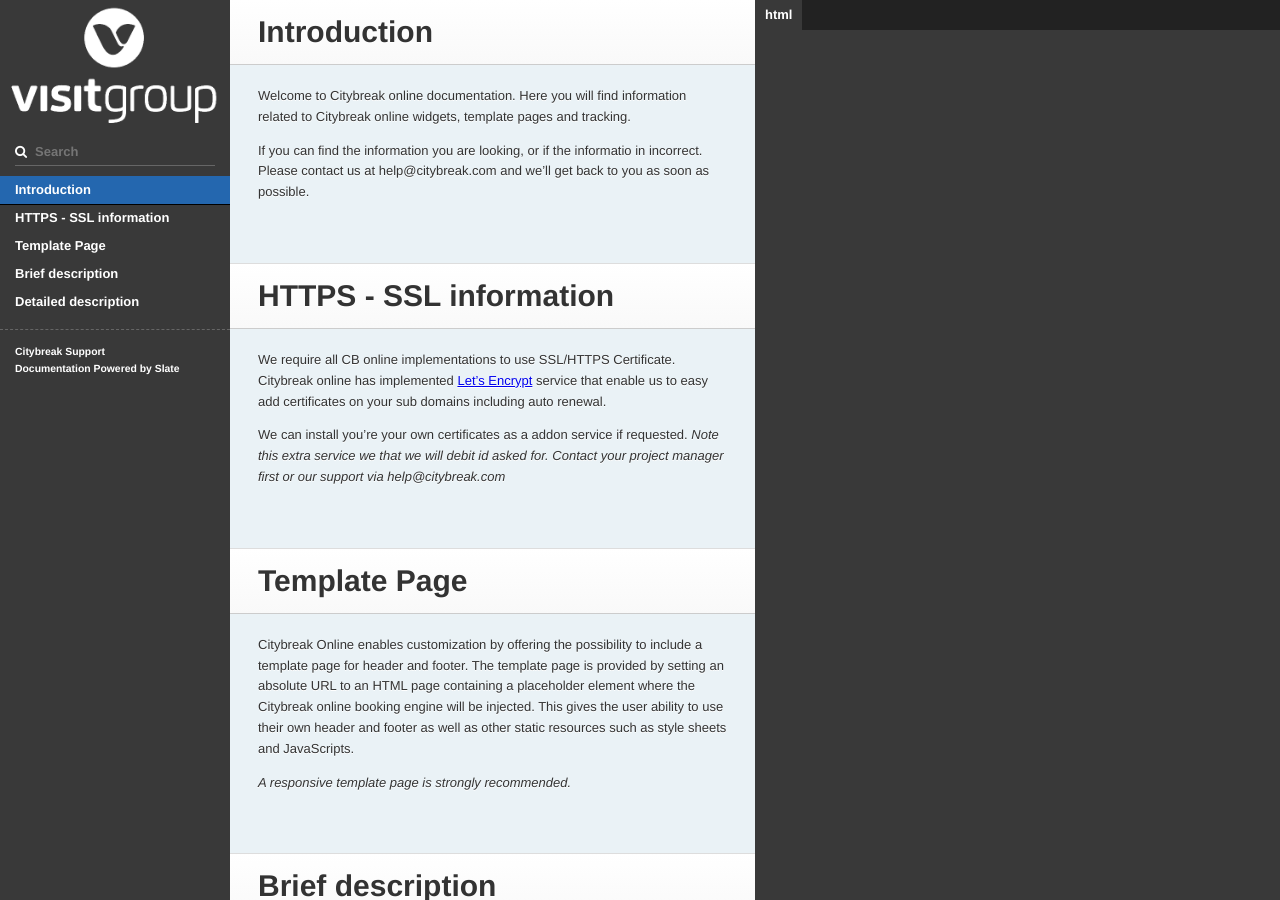
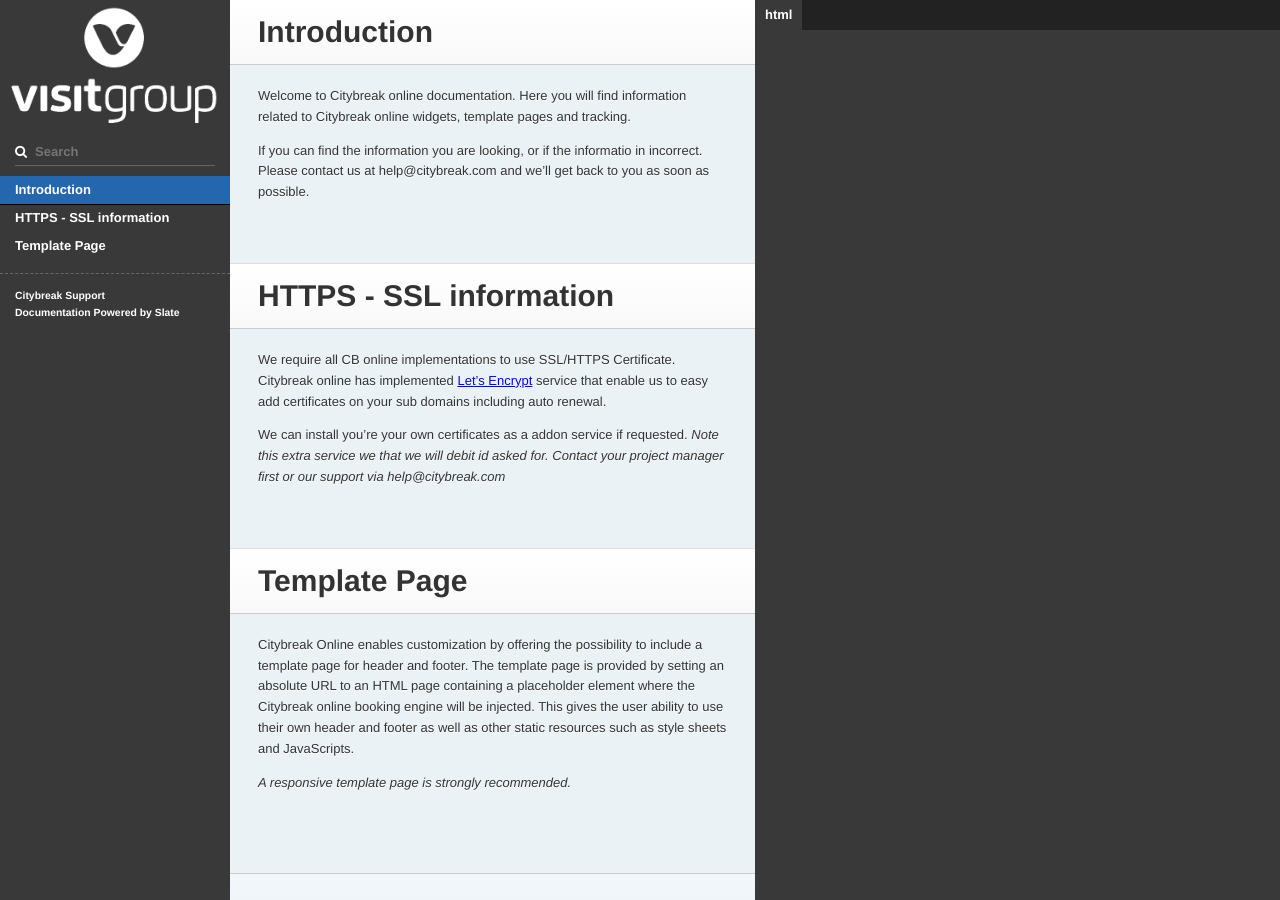
Before and after one commit to visit/citybreak-online-doc, a Jekyll site: the page built from index.md, in a window 1280 px wide and 900 px high. Built offline with Jekyll 4.4.1, drawn with Linux system fonts in a browser that asks for light colours; our own code applies the rules of GitHub Pages for plain Markdown files.

Commit message:
Update template.md

````diff
--- a/_includes/template.md
+++ b/_includes/template.md
@@ -4,9 +4,9 @@ Citybreak Online enables customization by offering the possibility to include a
 
 _A responsive template page is strongly recommended._
 
-# Brief description
+## Brief description
 
-## Restrictions
+### Restrictions
 
 * **Valid HTML5 markup**
 Citybreak online will parse the template page as HTML5 markup and it will therefore need to consist of valid HTML5 markup. The validity of the markup is determined by the tool we use for parsing, which is currently HtmlAgilityPack, but the markup can be validated with a tool such as the W3C validator using the HTML 5 doctype setting. The DOCTYPE is replaced or set by Citybreak online to <!DOCTYPE html>.
@@ -24,10 +24,10 @@ This will be the placeholder where the Citybreak online booking engine will be i
 
 _NOTE: Trobbule shooting will be debited accourgin our standard hour rate._
 
-## Optional functionality
+### Optional functionality
 Language select feature (if multiple languages are configured for the specific guide and a span with id attribute ‘cb_replace_languages_select’ is encountered).
 
-## Features
+### Features
 Relative href/src rewriting.
 Title inject from Citybreak.
 Meta keyword inject
@@ -37,20 +37,20 @@ Injects CSS links and scripts from Citybreak online.
 Possibly remove form tags if interfering with Citybreak online.
 Possibly remove VIEWSTATE hidden input field.
 
-# Detailed description
+## Detailed description
 This section will go into the details of how to create your external header footer.
 
-## Error reporting
+### Error reporting
 If something goes wrong during the creation of the header/footer include from Citybreak, the error will be reported as a .NET stack trace in a comment at the bottom of the HTML generated. The standard header footer of Citybreak online will be used meanwhile.
 
-## Features
+### Features
 Form tags
 If a form tag is encountered in the header/footer include document that has a child element that defines special functionality for Citybreak online (such as the content div or language span, described below), the form will simply be removed and replaced by an HTML comment that states that the tag was removed. Form tags that do not interfere with Citybreak functionality will be preserved.
 
-## .NET Viewstate
+### .NET Viewstate
 If a hidden input field with the name attribute set to ‘__VIEWSTATE’ is encountered, it will be replaced with a comment stating the field was removed. If you are using .NET WebForms a form tag will most likely wrap the entire page. That form element will be removed (since it wraps all elements of the page, and we want to make sure that we don’t pass too much unnecessary data back and forth from the client to the server).
 
-## Citybreak Online content div
+### Citybreak Online content div
 The Citybreak online will download the file, parse it, modify it as necessary and split the content in two parts: one header and one footer. You should define a div tag with the id attribute set to ‘cb_init_bookingengine’  where you would like the Citybreak online content to be injected.
 ```html
 <div id="cb_init_bookingengine">
@@ -60,40 +60,40 @@ The Citybreak online will download the file, parse it, modify it as necessary an
 
 Everything within this div element will be ignored and replaced by the Citybreak online content. In this case will the h1 tag be ignored and the specific requested Citybreak online page will be inserted there instead. If this tag is omitted the header/footer has no meaning in the context of Citybreak online and will be dealt with according to section Error reporting.
 
-## Change language
+### Change language
 If the online guide implements more than one language, a change language control can be included into the header/footer document. Just include a span tag where you wish to insert the language change controls.
 ```html
 <span id="cb_replace_languages_select"></span>
 ```
 The id attribute must be the specific ‘cb_replace_languages_select’. Everything in the span will be ignored and replaced with a form element which has some hidden fields as well as select box with available languages and an input type submit control. This will enable the user to change language and still end up at the same page as currently is viewed.
 
-## Title tag
+### Title tag
 The contents of the title tag will be replaced with a title appropriate for the Citybreak online page that is displayed. This title is generated from Citybreak online and can not be changed from the include file.
 
-## Relative href/src URL rewriting
+### Relative href/src URL rewriting
 All elements that have attributes named href or src will be tried to be rewritten in the context of the URL where the page was downloaded from. That is, Citybreak online will try to rewrite relative paths to absolute paths.
 
 If the include file was found at http://somesite.com/templ/cb.htm and a tag in that document is defined as /css/base.css the tag will be rewritten to the definition http://somesite.com/css/base.css. It applies to all elements with the attribute href or src, meaning it applies to link tags, script tags, img tags etc, etc.
 
-## Meta keyword inject
+### Meta keyword inject
 If a specific page in Citybreak online defines specific keywords to be used, it will create a new meta tag with them. If a meta keywords tag already exists in the header/footer document, Citybreak online will append the specific keywords to it.
 
-## Meta description inject
+### Meta description inject
 If no meta description tag is defined on the page, Citybreak online will create one and append it to the document. If one exists in the include document, Citybreak online will append its own description to the tag.
 
-## Meta refresh
+### Meta refresh
 If meta refresh is defined on the include page, it will be removed. In rare cases Citybreak Citybreak online will define a refresh tag.
 
-## Meta content charset
+### Meta content charset
 Citybreak online will remove all elements that define meta http-equiv and replace it with the following:
 ```html
 <meta http-equiv="Content-Type" content="text/html; charset=UTF-8" />
 ```
 
-## Robots
+### Robots
 If meta tags to hint robots are encountered they are preserved, except for pages that Citybreak online defines as local. Those pages will be tagged as noindex, nofollow. If requested we can set the Citybreak online entirely as noindex
 
-## Head re-ordering
+### Head re-ordering
 Citybreak online will reorder the tags in the head. The elements will be rearranged according to
 this order:
 
@@ -106,15 +106,15 @@ this order:
 7. Script definitions from Citybreak online.
 8. Content Script definitions.
 
-## Injected CSS classes
+### Injected CSS classes
 The Citybreak online will inject class names on specific tags in the include file where applicable for styling purposes.
 
-## Conventions used
+### Conventions used
 CSS class names
 To make it harder for CSS class names to interfere, the Citybreak online team preambles all its internal CSS classes with either ‘Citybreak’ or ‘cb_’.
 
-## CSS web fonts
+### CSS web fonts
 When using custom fonts in the header/footer template, access must be granted for your Citybreak online sub-domain. This applies to both 3rd party services such as Typekit, as well as hosted fonts declared via @font-face CSS rules.
 
-## jQuery
+### jQuery
 Citybreak online uses the jQuery JavaScript library. The specific jQuery handle is called ‘citybreakjq’ and should never be interfered with.
````
